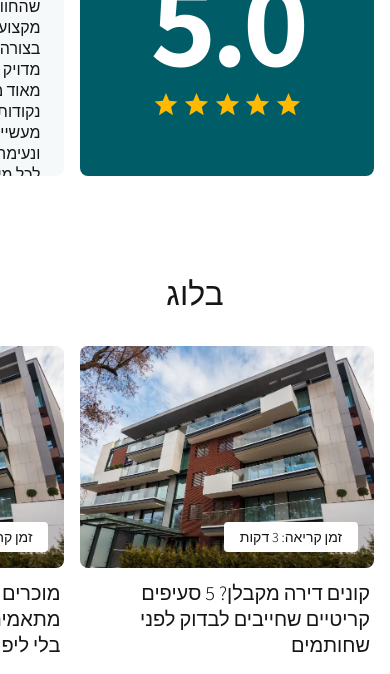
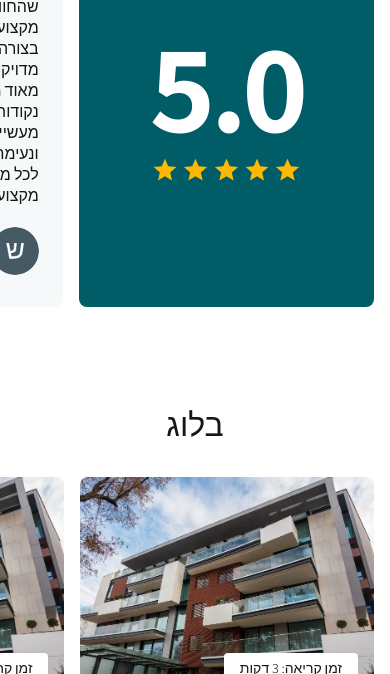
Before and after one commit to dana270899/hilla-website, a plain HTML site: page index.html in a window 390 px wide. Shown: the part 3961-4635 px from the top of the page. Drawn offline with Linux system fonts and the light colour scheme.

Commit message:
Reviews: cards grow with long reviews instead of clipping at narrow widths
overflow: hidden turned the 389/400 aspect-ratio into a fixed height, so
reviews were cut off on 3-up desktops (~1100-1400px) and phones under ~450px.

Co-Authored-By: Claude Opus 5.5 <noreply@anthropic.com>

```diff
--- a/styles.css
+++ b/styles.css
@@ -411,7 +411,8 @@ html, body {
      stretches every card to the longest review */
   aspect-ratio: 389 / 400;
   border-radius: 8px;
-  overflow: hidden;
+  /* No overflow: hidden here: it turns aspect-ratio into a fixed height and
+     clips long reviews on narrow cards, instead of letting the card grow */
 }
 
 .score-card {
```
